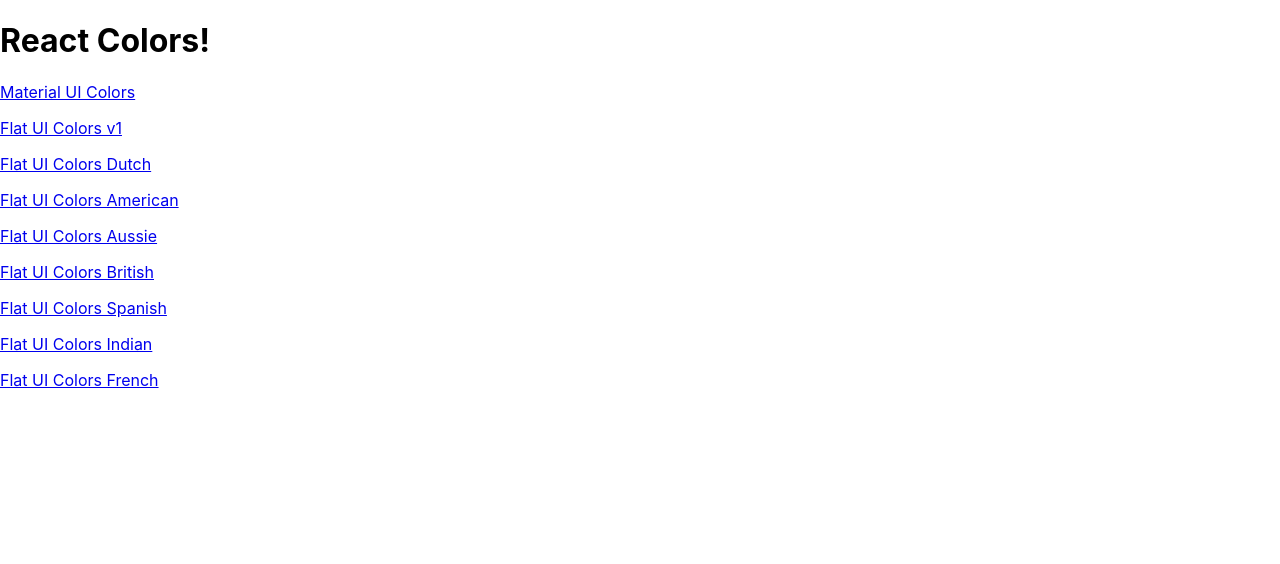
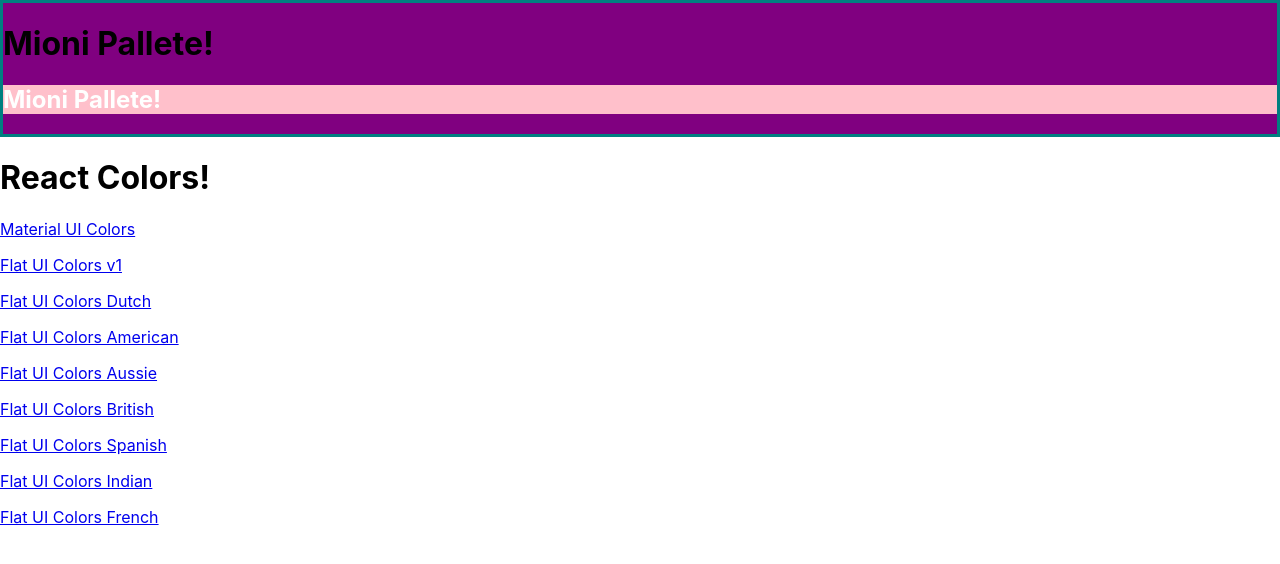
Before and after one commit to agrawalsrijan/ColorApp-React, a React (Create React App) app: page / in a window 1280 px wide. Shown: the top 564 px of the page. Built offline with nearby package versions, Linux system fonts and the light colour scheme.

Commit message:
Adding withStyles with demo styles

```diff
--- a/package.json
+++ b/package.json
@@ -5,6 +5,7 @@
   "dependencies": {
     "@material-ui/core": "^4.5.1",
     "@material-ui/icons": "^4.5.1",
+    "@material-ui/styles": "^4.5.0",
     "chroma-js": "^2.0.6",
     "rc-slider": "^8.7.1",
     "react": "^16.10.2",
--- /dev/null
+++ b/src/MiniPallete.js
@@ -0,0 +1,31 @@
+import React from 'react';
+import {withStyles} from "@material-ui/styles";
+
+const styles = {
+  main:{
+    backgroundColor:"purple",
+    border:"3px solid teal"
+
+  },
+  secondary:{
+    backgroundColor:"pink",
+    "& h1":{
+      color:"white"
+    }
+  }
+}
+
+function MiniPallete(props){
+  const {classes} = props;
+  return(
+    <div className = {classes.main}>
+      <h1>Mioni Pallete!</h1>
+      <section className={classes.secondary}>
+        <h1>Mioni Pallete!</h1>
+      </section>
+    </div>
+  )
+
+}
+
+export default withStyles(styles)(MiniPallete);
--- a/src/PalleteList.js
+++ b/src/PalleteList.js
@@ -1,5 +1,6 @@
 import React, {Component} from 'react';
 import {Link} from "react-router-dom";
+import MiniPallete from "./MiniPallete";
 
 class PalleteList extends Component{
 
@@ -8,6 +9,7 @@
     return(
 
       <div>
+        <MiniPallete/>
         <h1>React Colors!</h1>
         {palletes.map(pallete=>(
           <p>
```
